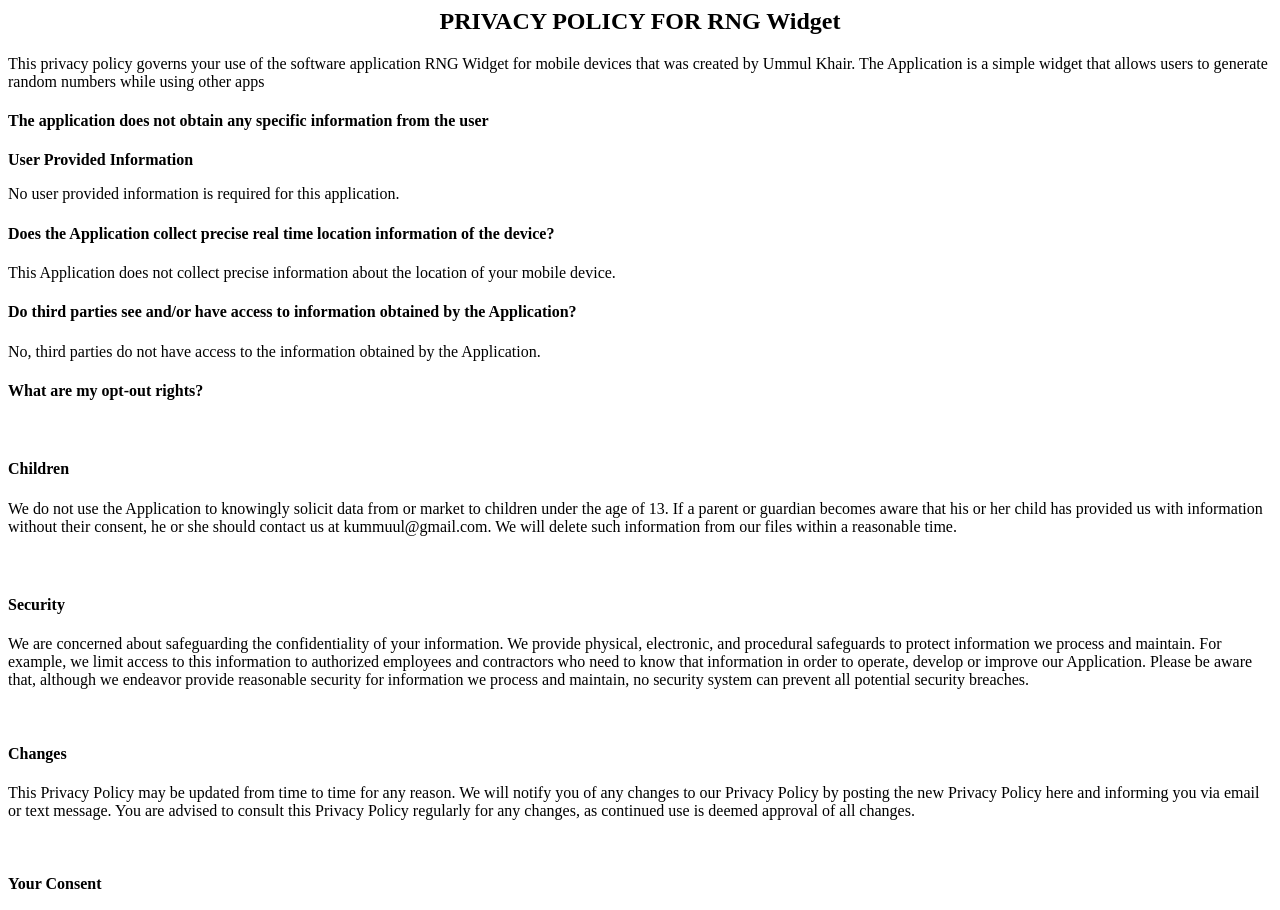
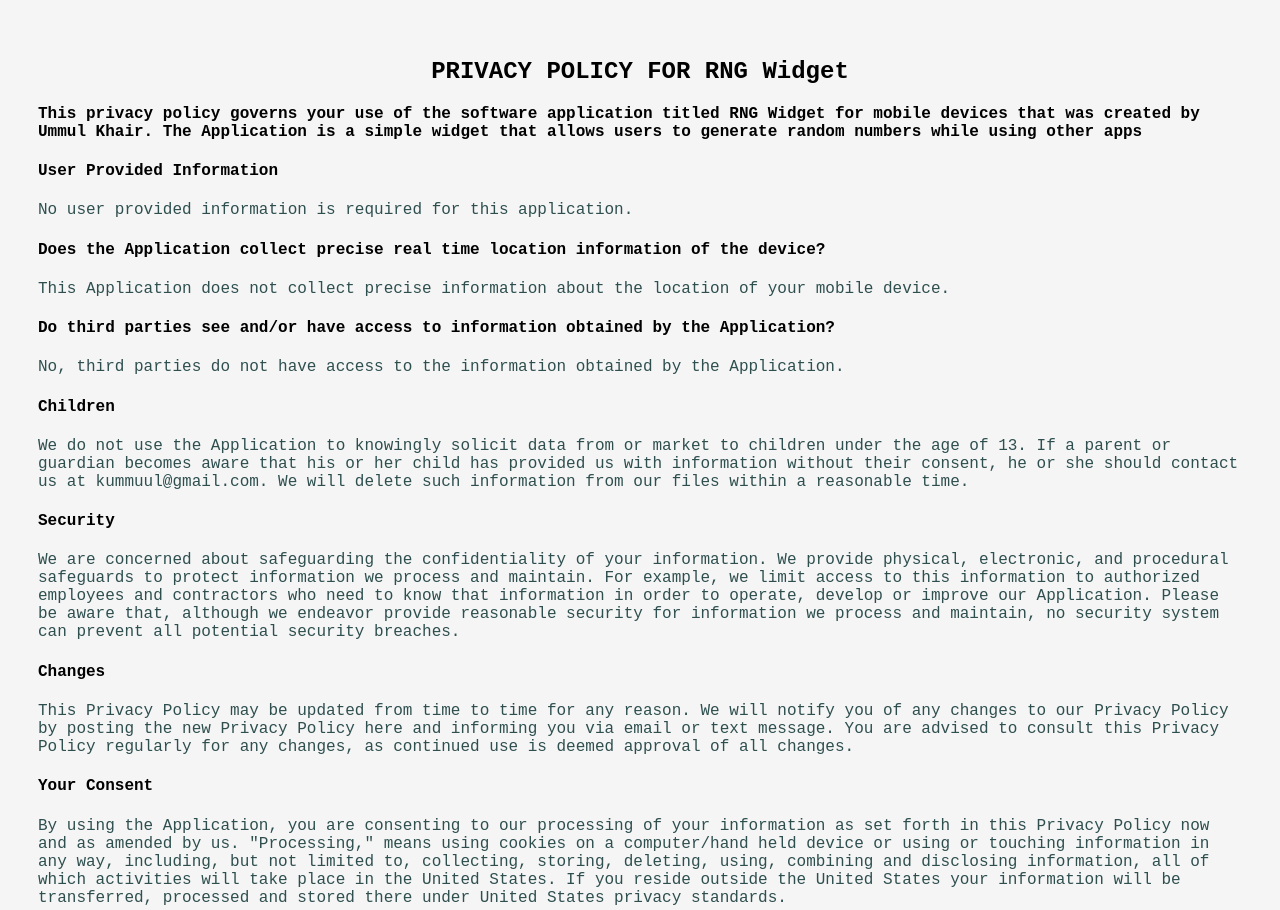
Before and after one commit to Ummul-Khair/Ummul-Khair.github.io, a plain HTML site: page index.html in a window 1280 px wide. Shown: the top 910 px of the page. Drawn offline with Linux system fonts and the light colour scheme.

Commit message:
CSS commit

```diff
--- a/index.html
+++ b/index.html
@@ -1,9 +1,19 @@
+<!DOCTYPE html>
+<html>
+<head>
+<style>
+body {background-color: whitesmoke; padding: 30px; font-family:'Courier New', Courier, monospace;}
+h1   {color: darkslategray;}
+p    {color: darkslategray;}
+</style>
+</head>
+<body>
+
 <h2 style="text-align: center;">PRIVACY POLICY FOR RNG Widget</h2>
 <p></p>
-<p>This privacy policy governs your use of the software application RNG Widget for mobile devices that was created by Ummul Khair. The Application is a simple widget that allows users to generate random numbers while using other apps&nbsp;</p>
-<h4>The application does not obtain any specific information from the user</h4>
+<p style="font-weight: bold; color: #000;">This privacy policy governs your use of the software application titled RNG Widget for mobile devices that was created by Ummul Khair. The Application is a simple widget that allows users to generate random numbers while using other apps&nbsp;</p>
 <p></p>
-<p><strong>User Provided Information</strong>&nbsp;</p>
+<h4>User Provided Information&nbsp;</h4>
 <p>No user provided information is required for this application.</p>
 
 
@@ -14,21 +24,20 @@
 <h4>Do third parties see and/or have access to information obtained by the Application?</h4>
 <p></p>
 <p>No, third parties do not have access to the information obtained by the Application.</p>
-<p></p>
-<h4>What are my opt-out rights?</h4>
-<p></p>
-<p>&nbsp;</p>
+
 <h4><strong>Children</strong></h4>
 <p></p>
 <p>We do not use the Application to knowingly solicit data from or market to children under the age of 13. If a parent or guardian becomes aware that his or her child has provided us with information without their consent, he or she should contact us at&nbsp;kummuul@gmail.com. We will delete such information from our files within a reasonable time.</p>
-<h4>&nbsp;</h4>
+
 <h4><strong>Security</strong></h4>
 <p></p>
 <p>We are concerned about safeguarding the confidentiality of your information. We provide physical, electronic, and procedural safeguards to protect information we process and maintain. For example, we limit access to this information to authorized employees and contractors who need to know that information in order to operate, develop or improve our Application. Please be aware that, although we endeavor provide reasonable security for information we process and maintain, no security system can prevent all potential security breaches.</p>
-<p>&nbsp;</p>
+
 <h4><strong>Changes</strong></h4>
 <p>This Privacy Policy may be updated from time to time for any reason. We will notify you of any changes to our Privacy Policy by posting the new Privacy Policy&nbsp;here&nbsp;and&nbsp;informing you via email or text message. You are advised to consult this Privacy Policy regularly for any changes, as continued use is deemed approval of all changes.</p>
-<p>&nbsp;</p>
+
 <h4><strong>Your Consent</strong></h4>
 <p>By using the Application, you are consenting to our processing of your information as set forth in this Privacy Policy now and as amended by us. "Processing," means using cookies on a computer/hand held device or using or touching information in any way, including, but not limited to, collecting, storing, deleting, using, combining and disclosing information, all of which activities will take place in the United States. If you reside outside the United States&nbsp;your information will be transferred, processed and stored there under United States&nbsp;privacy standards.&nbsp;</p>
 <p>&nbsp;</p>
+</body>
+</html>
```
